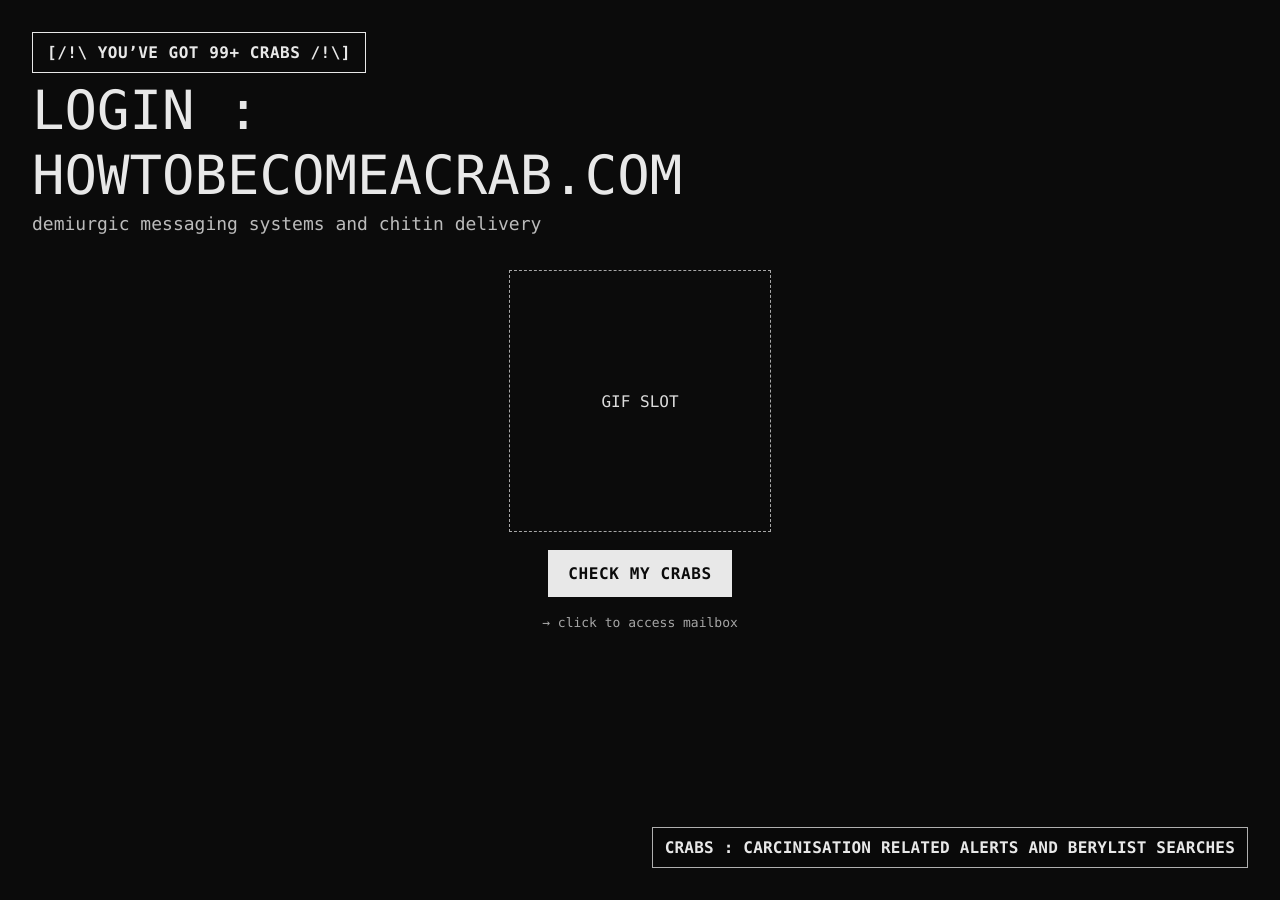
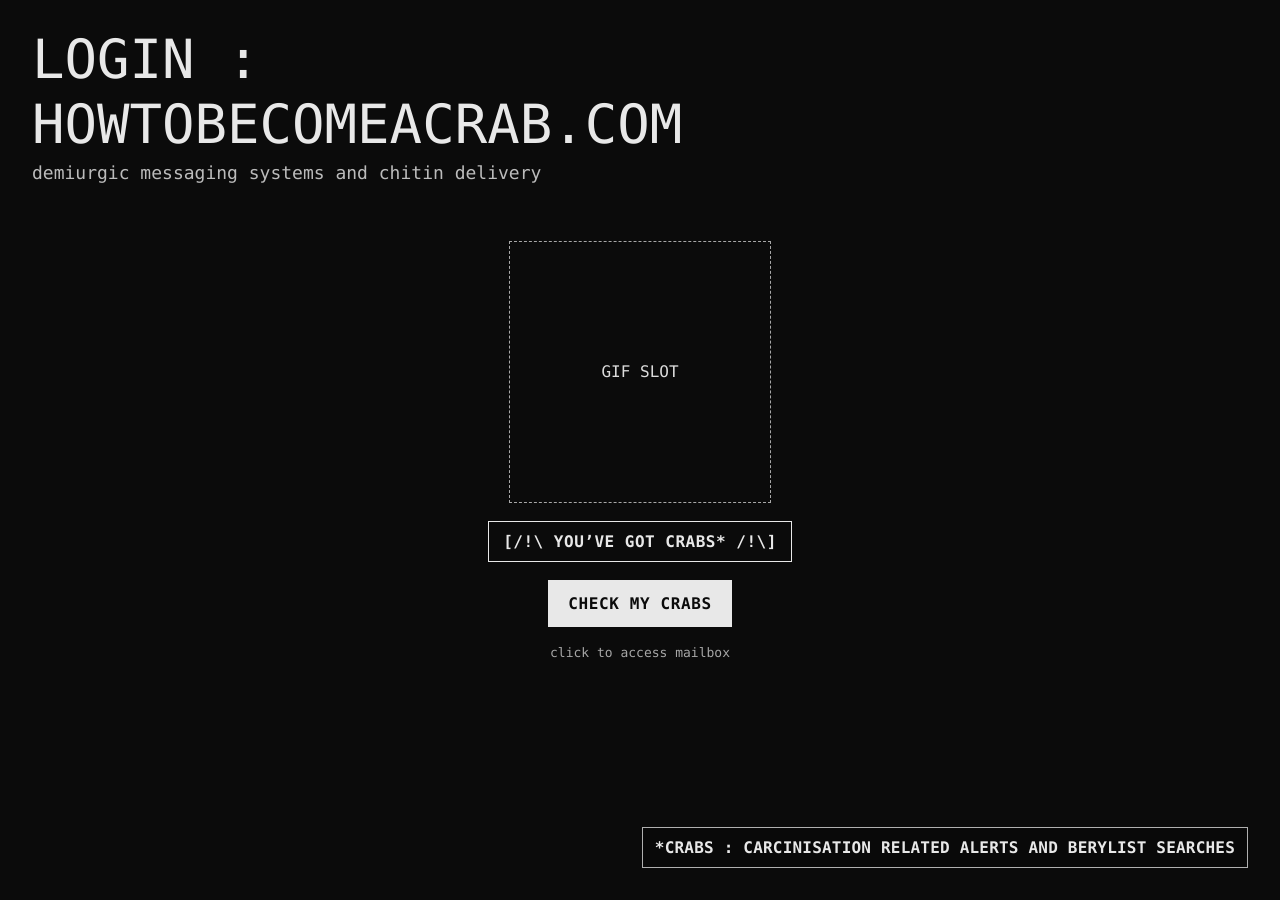
Before and after one commit to blhls/howtobecomeacrab, a Jekyll site: the page built from index.html, in a window 1280 px wide. Built offline with Jekyll 4.4.1, drawn with Linux system fonts in a browser that asks for light colours.

Commit message:
Update badge and status text in index.html

```diff
--- a/index.html
+++ b/index.html
@@ -119,7 +119,6 @@ layout: none
 <body>
   <div class="screen">
     <div class="top">
-      <div class="badge">[/!\ YOU’VE GOT 99+ CRABS /!\]</div>
       <div class="title">LOGIN :</div>
       <div class="title">{{ site.title }}</div>
       <div class="sub">{{ site.description }}</div>
@@ -127,13 +126,14 @@ layout: none
 
     <div class="center-area">
       <div class="gifbox">GIF SLOT</div>
+      <div class="badge">[/!\ YOU’VE GOT CRABS* /!\]</div>
       <a class="cta" href="{{ site.baseurl }}/mail/">CHECK MY CRABS</a>
-      <div class="loginline">→ click to access mailbox</div>
+      <div class="loginline">click to access mailbox</div>
     </div>
 
     <div class="status">
       <a href="{{ site.baseurl }}/mail/">
-        CRABS : CARCINISATION RELATED ALERTS AND BERYLIST SEARCHES
+        *CRABS : CARCINISATION RELATED ALERTS AND BERYLIST SEARCHES
       </a>
     </div>
   </div>
```
